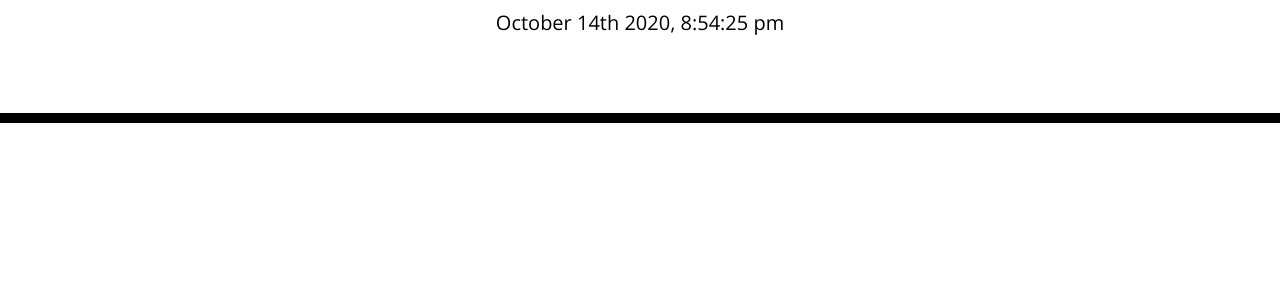
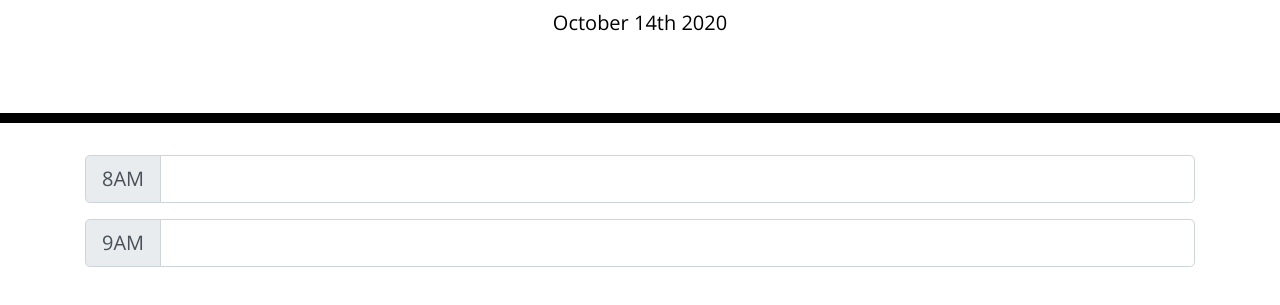
Before and after one commit to HannahCloves/05-Day-Planner, a plain HTML site: page index.html in a window 1280 px wide. Shown: the part 181-486 px from the top of the page. Drawn offline with nearby package versions, Linux system fonts and the light colour scheme.

Commit message:
took time out of header as wasnt needed, and trialling input fields in html

```diff
--- a/index.html
+++ b/index.html
@@ -1,23 +1,14 @@
 <!DOCTYPE html>
 <html lang="en">
+
 <head>
   <meta charset="UTF-8" />
   <meta name="viewport" content="width=device-width, initial-scale=1.0" />
   <meta http-equiv="X-UA-Compatible" content="ie=edge" />
-    <link
-      rel="stylesheet"
-      href="https://stackpath.bootstrapcdn.com/bootstrap/4.3.1/css/bootstrap.min.css"
-    />
-    <link
-      rel="stylesheet"
-      href="https://use.fontawesome.com/releases/v5.8.1/css/all.css"
-      integrity="sha384-50oBUHEmvpQ+1lW4y57PTFmhCaXp0ML5d60M1M7uH2+nqUivzIebhndOJK28anvf"
-      crossorigin="anonymous"
-    />
-    <link
-      href="https://fonts.googleapis.com/css?family=Open+Sans&display=swap"
-      rel="stylesheet"
-    />
+  <link rel="stylesheet" href="https://stackpath.bootstrapcdn.com/bootstrap/4.3.1/css/bootstrap.min.css" />
+  <link rel="stylesheet" href="https://use.fontawesome.com/releases/v5.8.1/css/all.css"
+    integrity="sha384-50oBUHEmvpQ+1lW4y57PTFmhCaXp0ML5d60M1M7uH2+nqUivzIebhndOJK28anvf" crossorigin="anonymous" />
+  <link href="https://fonts.googleapis.com/css?family=Open+Sans&display=swap" rel="stylesheet" />
   <link rel="stylesheet" href="style.css" />
   <title>Work Day Scheduler</title>
 </head>
@@ -29,11 +20,32 @@
     <p id="currentDay" class="lead"></p>
   </header>
   <div class="container">
+
     <!-- Timeblocks go here -->
+    <div>
+      <div class="input-group input-group-lg">
+        <div class="input-group-prepend">
+          <span class="input-group-text" id="inputGroup-sizing-lg">8AM</span>
+        </div>
+        <input type="text" class="form-control" aria-label="Sizing example input"
+          aria-describedby="inputGroup-sizing-lg">
+      </div>
+      <br/>
+      <div class="input-group input-group-lg">
+        <div class="input-group-prepend">
+          <span class="input-group-text" id="inputGroup-sizing-lg">9AM</span>
+        </div>
+        <input type="text" class="form-control" aria-label="Sizing example input"
+          aria-describedby="inputGroup-sizing-lg">
+      </div>
+
+
+
     </div>
 
     <script src="https://code.jquery.com/jquery-3.4.1.min.js"></script>
     <script src="https://cdnjs.cloudflare.com/ajax/libs/moment.js/2.24.0/moment.min.js"></script>
     <script type="text/javascript" src="script.js"></script>
 </body>
+
 </html>
--- a/script.js
+++ b/script.js
@@ -1,2 +1,2 @@
 
-$("#currentDay").append(moment().format('MMMM Do YYYY, h:mm:ss a'));
+$("#currentDay").append(moment().format("MMMM Do YYYY"));
```
Lines whose indentation alone changed are shown as unchanged.
